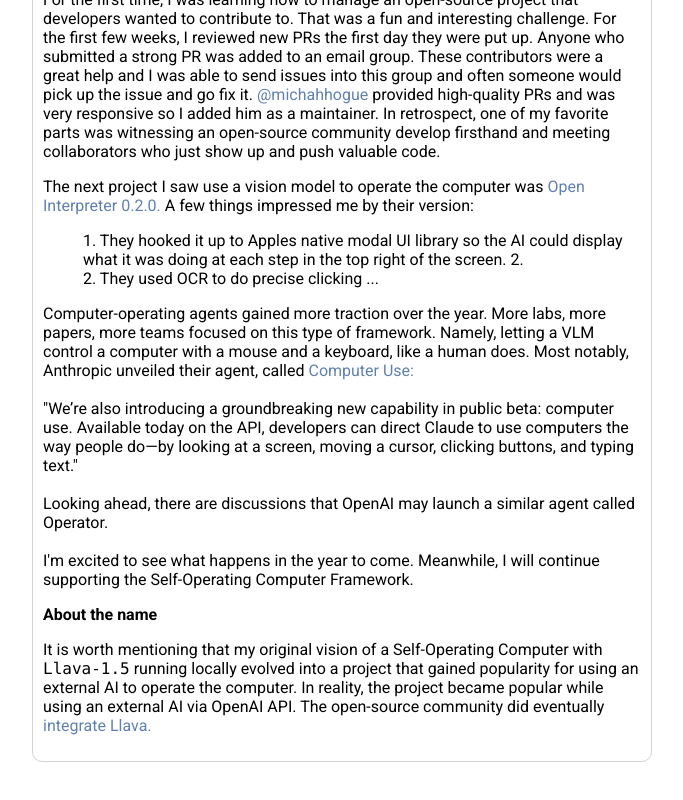
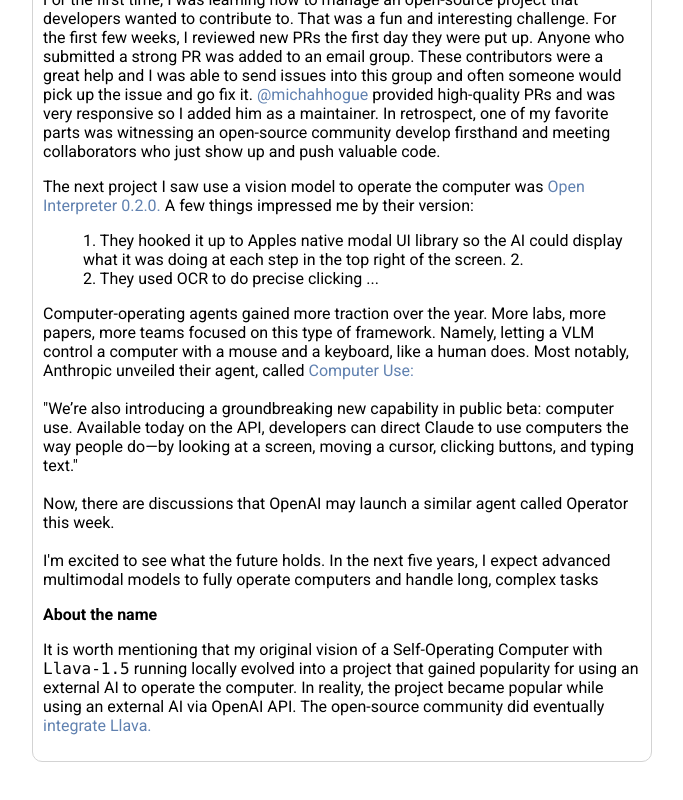
Before and after one commit to joshbickett/bickett.ai, a React (Create React App) app: page /blog in a window 1280 px wide. Shown: the part 2418-3218 px from the top of the page, without its empty margins (298-981 px from the left). Built offline with nearby package versions, Linux system fonts and the light colour scheme.

Commit message:
new closing

```diff
--- a/src/pages/Blog.js
+++ b/src/pages/Blog.js
@@ -290,13 +290,13 @@
                 </quote>
                 <br />
                 <br />
-                Looking ahead, there are discussions that OpenAI may launch a
-                similar agent called Operator.
+                Now, there are discussions that OpenAI may launch a similar
+                agent called Operator this week.
                 <br />
                 <br />
-                I'm excited to see what happens in the year to come. Meanwhile,
-                I will continue supporting the Self-Operating Computer
-                Framework.
+                I'm excited to see what the future holds. In the next five
+                years, I expect advanced multimodal models to fully operate
+                computers and handle long, complex tasks
               </p>
               <b>About the name</b>
               <p>
```
